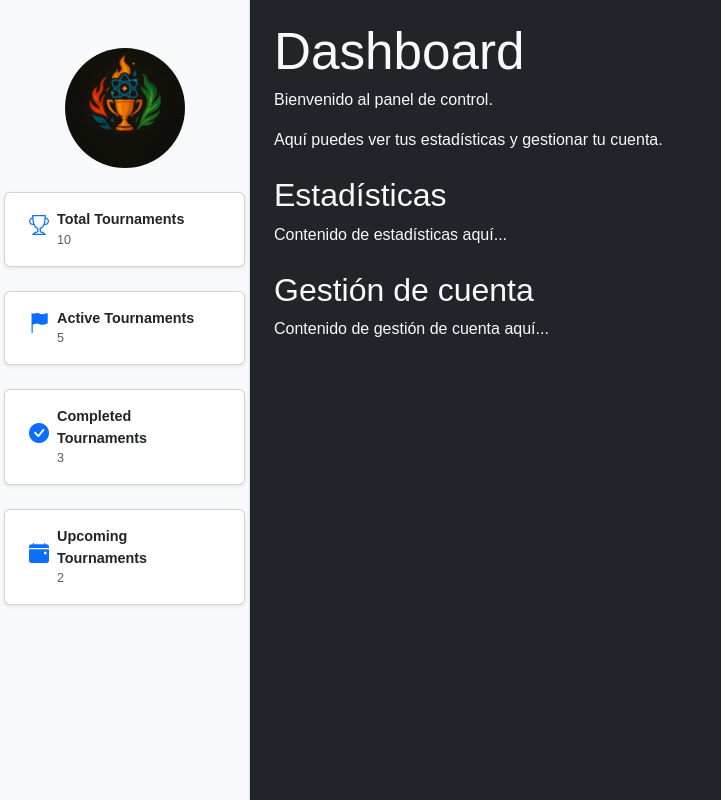
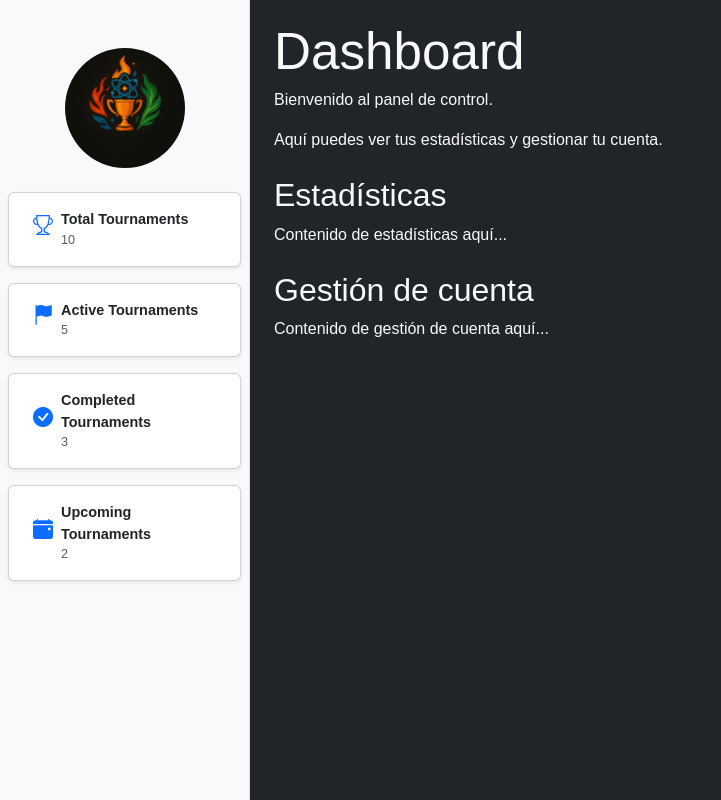
Before and after one commit to EdgarGmz/tournament-lab, a React (Vite) app in the folder front/: page /dashboard in a window 1280 px wide. Shown: the whole page, without its empty margins (0-721 px from the left). Built offline with nearby package versions, Linux system fonts and the light colour scheme.

Commit message:
Se actualizan cambios de DashBoard

```diff
--- a/front/src/components/menu/MenuContainer.jsx
+++ b/front/src/components/menu/MenuContainer.jsx
@@ -10,7 +10,7 @@ const MenuContainer = () => {
             </div>
 
             {/* Tarjetas */}
-            <div className="row row-cols-1 g-3">
+            <div className="row row-cols-1 g-2">
                 <MenuItemCard
                     title="Total Tournaments"
                     value="10"
--- a/front/src/components/menu/MenuItemCard.jsx
+++ b/front/src/components/menu/MenuItemCard.jsx
@@ -1,6 +1,6 @@
 const MenuItemCard = ({ title, value, icon }) => {
     return (
-        <div className=" card w-100 mb-2 shadow-sm" style={{padding: '0.5rem', fontSize: '0.9rem'}}>
+        <div className=" card w-100 mb-2 shadow-sm" style={{padding: '0.5rem', fontSize: '0.9rem', cursor: 'pointer'}}>
             {/* Card content */}
             <div className="card-body py-2 px-3 d-flex align-items-center">
                 <div className="mb-2">
```
